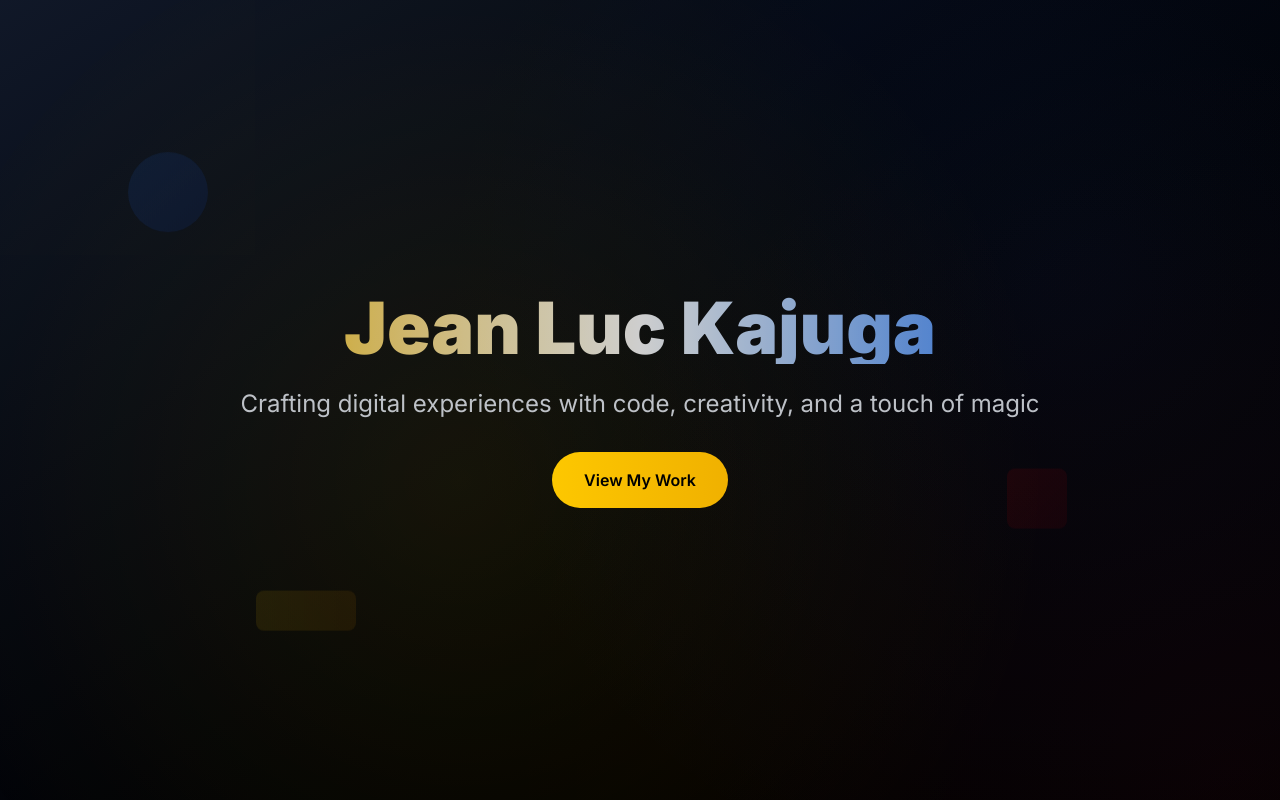
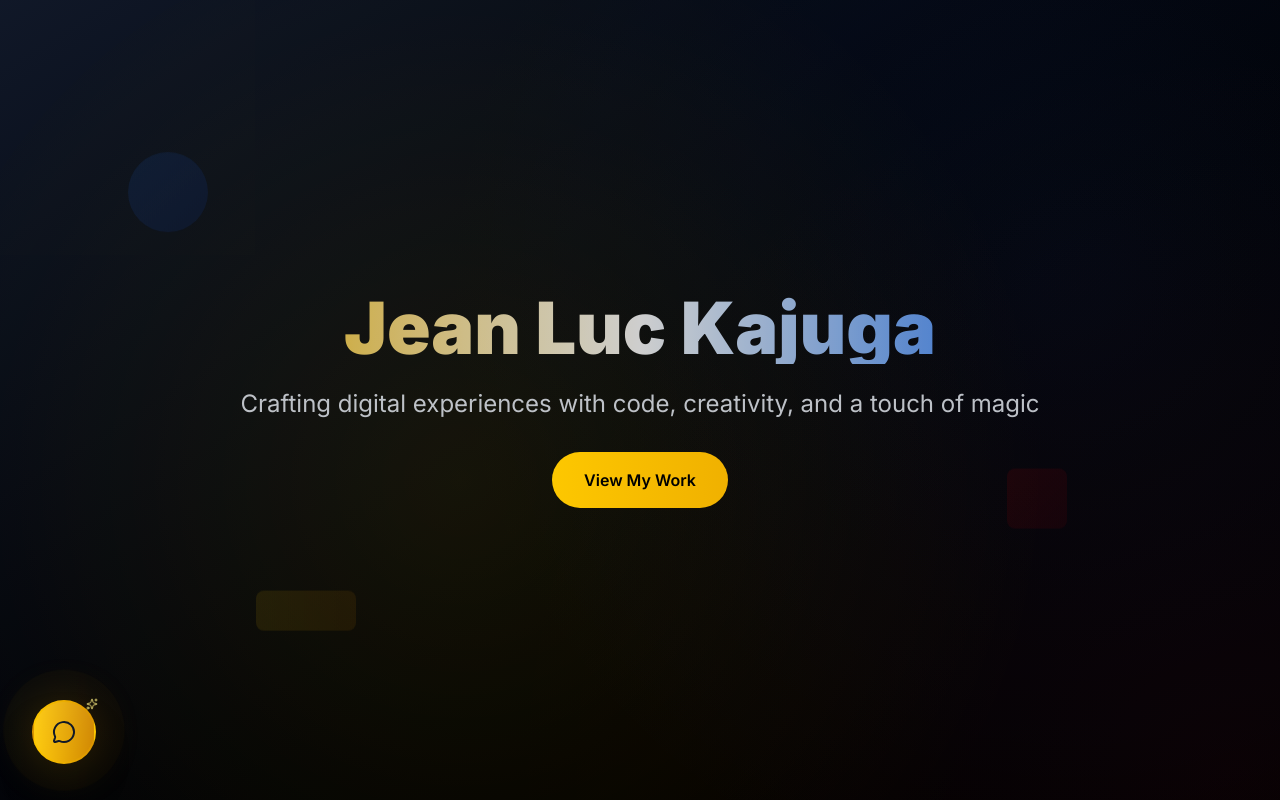
Before and after one commit to pacc-jean/portfolio-jealc, a Next.js app in the folder jealc/: page / in a window 1280 px wide. Shown: the top 800 px of the page. Built offline with nearby package versions, Linux system fonts and the light colour scheme.

Commit message:
chat button

```diff
--- /dev/null
+++ b/jealc/src/app/components/GianaChatButton.tsx
@@ -0,0 +1,155 @@
+'use client';
+
+import React, { useState, useEffect } from 'react';
+import { MessageCircle, X, Sparkles } from 'lucide-react';
+
+const GianaChatButton: React.FC = () => {
+  const [isHovered, setIsHovered] = useState(false);
+  const [isPressed, setIsPressed] = useState(false);
+  const [showPulse, setShowPulse] = useState(true);
+  const [isModalOpen, setIsModalOpen] = useState(false);
+
+  // Hide pulse after initial attention-grabbing period
+  useEffect(() => {
+    const timer = setTimeout(() => {
+      setShowPulse(false);
+    }, 8000);
+    return () => clearTimeout(timer);
+  }, []);
+
+  const handleClick = () => {
+    setIsModalOpen(true);
+    setShowPulse(false);
+  };
+
+  const handleClose = () => {
+    setIsModalOpen(false);
+  };
+
+  return (
+    <>
+      {/* Floating Chat Button */}
+      <div className="fixed bottom-8 left-8 z-50">
+        {/* Pulse Ring Animation */}
+        {showPulse && (
+          <div className="absolute inset-0 animate-ping">
+            <div className="w-16 h-16 rounded-full bg-gradient-to-r from-yellow-400 to-yellow-600 opacity-30"></div>
+          </div>
+        )}
+
+        {/* Glow Effect */}
+        <div
+          className={`absolute inset-0 rounded-full bg-gradient-to-r from-yellow-400 to-yellow-600 opacity-20 blur-xl transition-all duration-300 ${
+            isHovered ? 'opacity-40 scale-110' : ''
+          }`}
+        ></div>
+
+        {/* Main Button */}
+        <button
+          onClick={handleClick}
+          onMouseEnter={() => setIsHovered(true)}
+          onMouseLeave={() => setIsHovered(false)}
+          onMouseDown={() => setIsPressed(true)}
+          onMouseUp={() => setIsPressed(false)}
+          className={`
+            relative w-16 h-16 rounded-full
+            bg-gradient-to-r from-yellow-400 to-yellow-600
+            hover:from-yellow-300 hover:to-yellow-500
+            active:from-yellow-500 active:to-yellow-700
+            shadow-2xl hover:shadow-yellow-500/25
+            transition-all duration-300 ease-out
+            border-2 border-yellow-400/20 hover:border-yellow-400/40
+            backdrop-blur-sm
+            group
+            ${isPressed ? 'scale-95' : isHovered ? 'scale-105' : 'scale-100'}
+            ${isHovered ? 'rotate-12' : ''}
+          `}
+          aria-label="Open chat"
+        >
+          {/* Background Pattern */}
+          <div className="absolute inset-0 rounded-full bg-gradient-to-br from-white/10 to-transparent"></div>
+
+          {/* Icon Container */}
+          <div className="absolute inset-0 flex items-center justify-center">
+            <MessageCircle
+              size={24}
+              className={`
+                text-gray-900 transition-all duration-300
+                ${isHovered ? 'scale-110' : ''}
+                ${isPressed ? 'scale-90' : ''}
+              `}
+            />
+          </div>
+
+          {/* Sparkle Effect */}
+          <div className={`absolute -top-1 -right-1 transition-all duration-300 ${isHovered ? 'scale-110 rotate-12' : 'scale-100'}`}>
+            <Sparkles
+              size={12}
+              className="text-yellow-200 animate-pulse"
+            />
+          </div>
+        </button>
+
+        {/* Tooltip */}
+        <div className={`
+          absolute left-20 top-1/2 transform -translate-y-1/2
+          bg-gray-900 text-white px-3 py-2 rounded-lg
+          shadow-xl border border-yellow-400/20
+          whitespace-nowrap text-sm font-medium
+          transition-all duration-300 ease-out
+          ${isHovered ? 'opacity-100 translate-x-0' : 'opacity-0 -translate-x-2 pointer-events-none'}
+        `}>
+          Chat with Giana
+          <div className="absolute left-0 top-1/2 transform -translate-y-1/2 -translate-x-full">
+            <div className="w-0 h-0 border-t-4 border-b-4 border-r-4 border-transparent border-r-gray-900"></div>
+          </div>
+        </div>
+      </div>
+
+      {/* Modal Overlay */}
+      {isModalOpen && (
+        <div className="fixed inset-0 bg-black/60 backdrop-blur-sm z-50 flex items-center justify-center p-4">
+          <div className="bg-gradient-to-br from-gray-900 to-gray-800 rounded-2xl border border-yellow-400/20 shadow-2xl max-w-md w-full mx-4 overflow-hidden">
+            {/* Modal Header */}
+            <div className="bg-gradient-to-r from-yellow-400/10 to-yellow-600/10 px-6 py-4 border-b border-yellow-400/20">
+              <div className="flex items-center justify-between">
+                <div className="flex items-center gap-3">
+                  <div className="w-10 h-10 rounded-full bg-gradient-to-r from-yellow-400 to-yellow-600 flex items-center justify-center">
+                    <MessageCircle size={20} className="text-gray-900" />
+                  </div>
+                  <div>
+                    <h3 className="text-lg font-semibold text-white">Chat with Giana</h3>
+                    <p className="text-sm text-gray-400">AI Assistant</p>
+                  </div>
+                </div>
+                <button
+                  onClick={handleClose}
+                  className="w-8 h-8 rounded-full bg-gray-700 hover:bg-gray-600 flex items-center justify-center transition-colors duration-200"
+                >
+                  <X size={16} className="text-gray-300" />
+                </button>
+              </div>
+            </div>
+
+            {/* Modal Content */}
+            <div className="p-6">
+              <div className="text-center text-gray-300">
+                <div className="mb-4">
+                  <Sparkles size={32} className="text-yellow-400 mx-auto mb-2 animate-pulse" />
+                </div>
+                <p className="text-lg font-medium mb-2">Coming Soon!</p>
+                <p className="text-sm text-gray-400">
+                  The chat functionality is being developed.
+                  <br />
+                  Stay tuned for an amazing conversational experience!
+                </p>
+              </div>
+            </div>
+          </div>
+        </div>
+      )}
+    </>
+  );
+};
+
+export default GianaChatButton;
--- a/jealc/src/app/page.tsx
+++ b/jealc/src/app/page.tsx
@@ -2,6 +2,7 @@ import Hero from './components/Hero';
 import AboutSection from './components/AboutSection';
 import ProjectsSection from './components/ProjectsSection';
 import ContactSection from './components/ContactSection';
+import GianaChatButton from './components/GianaChatButton';
 import Footer from './components/Footer';
 import ParallaxProvider from './components/ParallaxProvider';
 
@@ -13,6 +14,7 @@ export default function Home() {
         <AboutSection />
         <ProjectsSection />
         <ContactSection />
+        <GianaChatButton />
         <Footer />
       </main>
     </ParallaxProvider>
```
